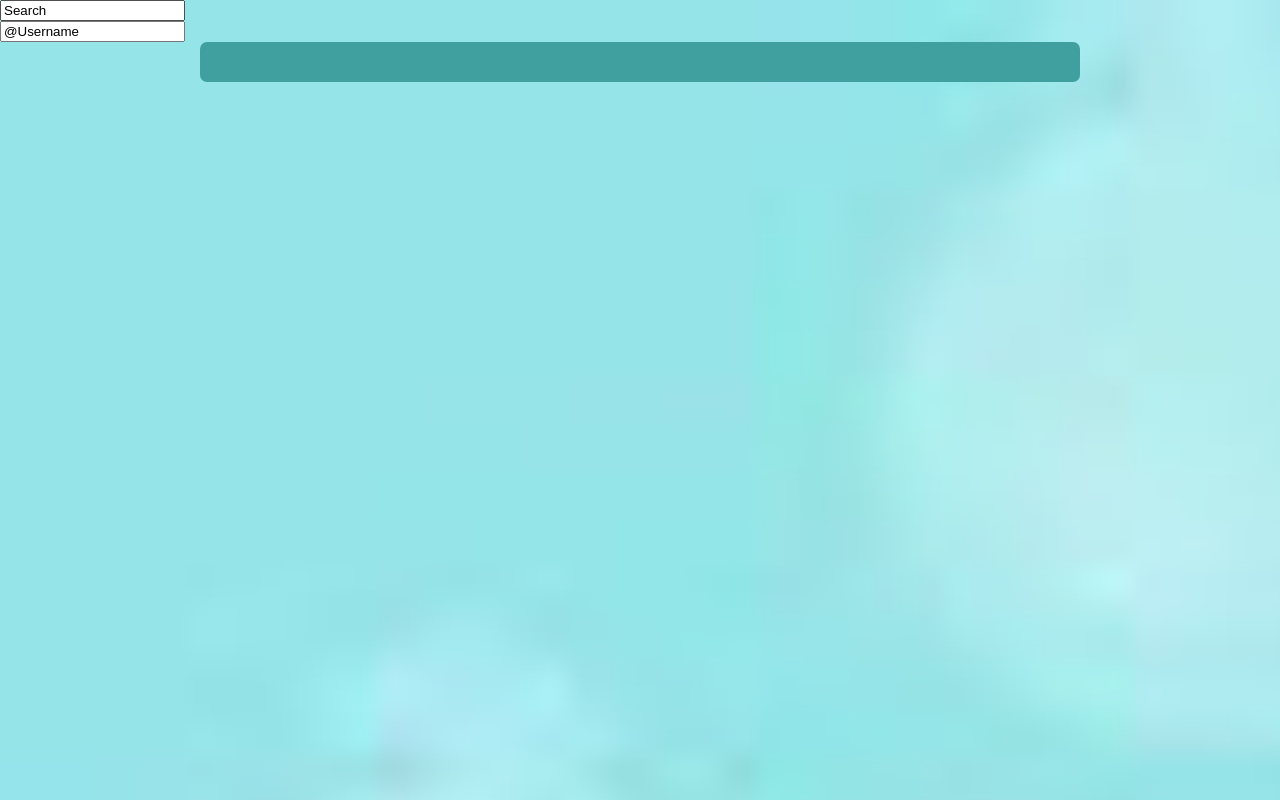
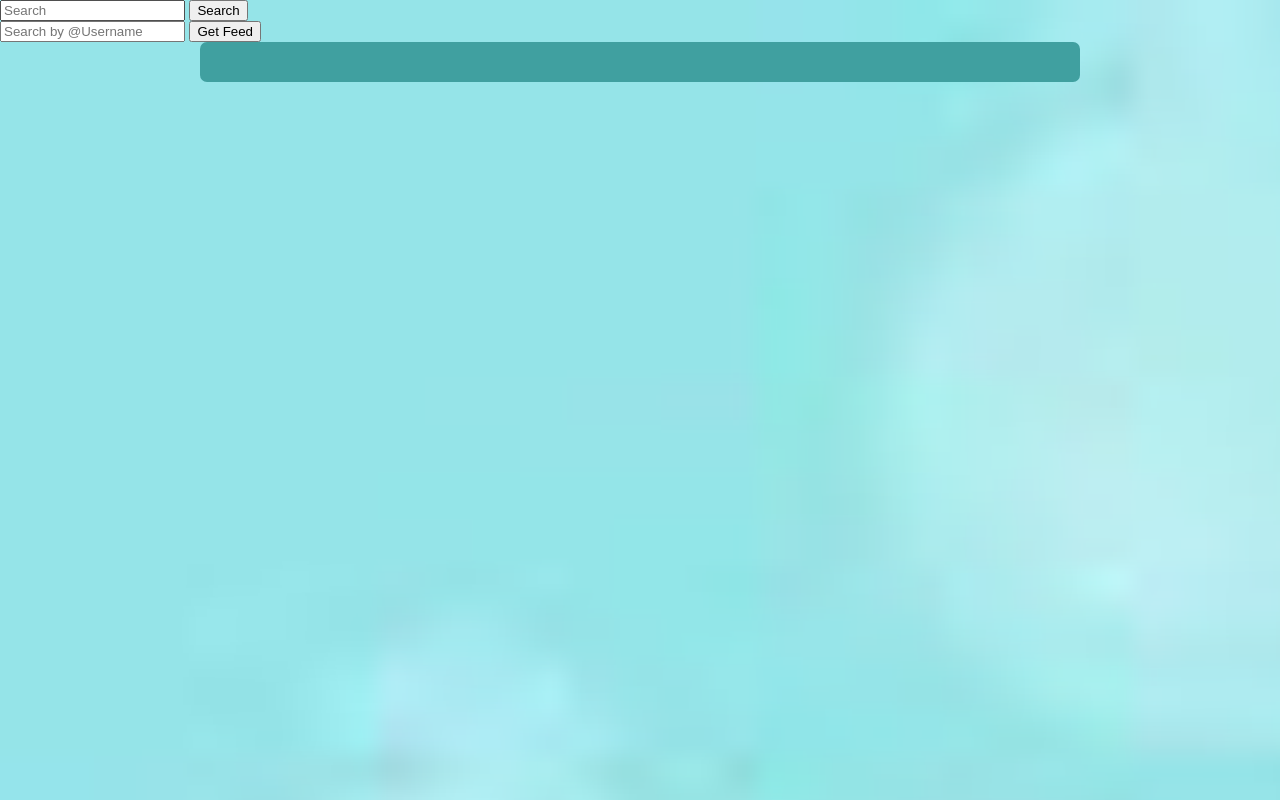
Before and after one commit to sjockers/twitter-timeline-boilerplate, a plain HTML site: page index.html in a window 1280 px wide. Drawn offline with nearby package versions, Linux system fonts and the light colour scheme.

Commit message:
Submit buttons added

```diff
--- a/index.html
+++ b/index.html
@@ -51,13 +51,14 @@
 	<div id="inputs">
 
 		<form name="search-form" id="search-form" action="">
-			<input type="text" value="Search" name="search" id="search">
+			<input type="text" placeholder="Search" name="search" id="search">
+			<input type="submit" value="Search" name="submit" id="search-submit" />
 		</form>
 
 		<form name="user-form" id="user-form" action="">
-  			<input type="text" name="username" id="user" value="@Username">
+  			<input type="text" name="username" id="user" placeholder="Search by @Username">
+  			<input type="submit" value="Get Feed" name="submit" id="username-submit" />
 		</form>
-
 	</div>
 
 	<ul id="tweets"></ul>
```
